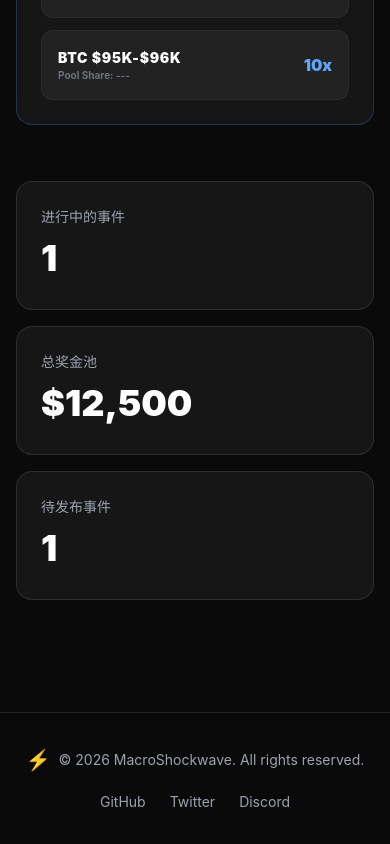
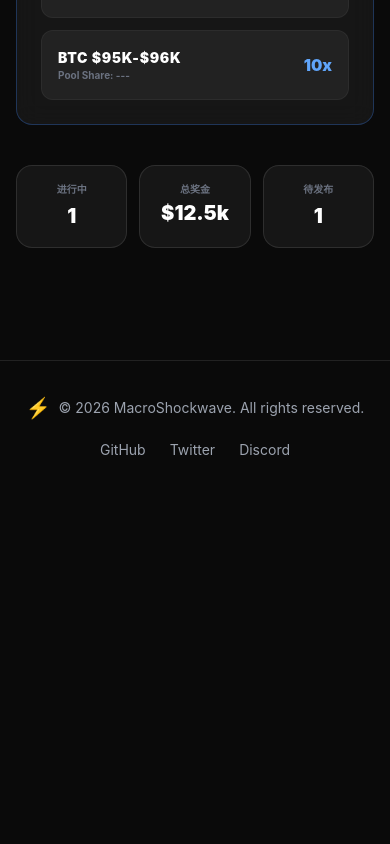
Before and after one commit to ViviennaMAO/MacroShockwave, a React (Vite) app in the folder frontend/: page / in a window 390 px wide. Shown: the part 1601-2445 px from the top of the page. After the commit the page ends 2093 px from the top, so only its background shows below. Built offline with nearby package versions, Linux system fonts and the light colour scheme; no server answers.

Commit message:
Change bottom secondary stats to 3-column horizontal grid on mobile

```diff
--- a/frontend/src/pages/HomePage.tsx
+++ b/frontend/src/pages/HomePage.tsx
@@ -119,19 +119,19 @@ export function HomePage() {
         ))}
       </div>
 
-      {/* Secondary Stats (Mobile Grid) */}
-      <div className="grid grid-cols-1 gap-4 md:hidden pt-8">
-        <div className="p-6 rounded-2xl bg-white/5 border border-white/10">
-          <div className="text-sm text-gray-400 mb-1">进行中的事件</div>
-          <div className="text-4xl font-black text-white">1</div>
+      {/* Secondary Stats (Horizontal Grid) */}
+      <div className="grid grid-cols-3 gap-3 pt-4">
+        <div className="p-4 rounded-2xl bg-white/5 border border-white/10 text-center">
+          <div className="text-[10px] text-gray-500 mb-1 font-bold">进行中</div>
+          <div className="text-xl font-black text-white">1</div>
         </div>
-        <div className="p-6 rounded-2xl bg-white/5 border border-white/10">
-          <div className="text-sm text-gray-400 mb-1">总奖金池</div>
-          <div className="text-4xl font-black text-white">$12,500</div>
+        <div className="p-4 rounded-2xl bg-white/5 border border-white/10 text-center">
+          <div className="text-[10px] text-gray-500 mb-1 font-bold">总奖金</div>
+          <div className="text-xl font-black text-white leading-tight">$12.5k</div>
         </div>
-        <div className="p-6 rounded-2xl bg-white/5 border border-white/10">
-          <div className="text-sm text-gray-400 mb-1">待发布事件</div>
-          <div className="text-4xl font-black text-white">1</div>
+        <div className="p-4 rounded-2xl bg-white/5 border border-white/10 text-center">
+          <div className="text-[10px] text-gray-500 mb-1 font-bold">待发布</div>
+          <div className="text-xl font-black text-white">1</div>
         </div>
       </div>
     </div>
```
